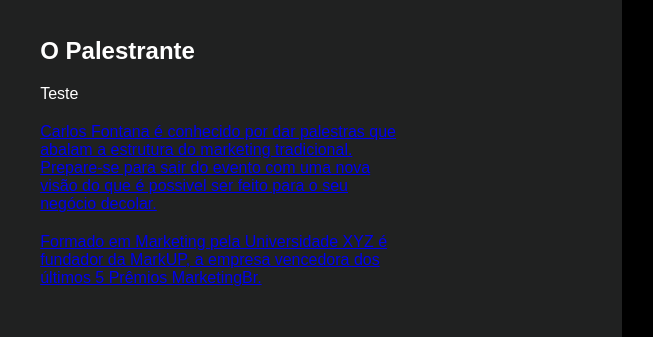
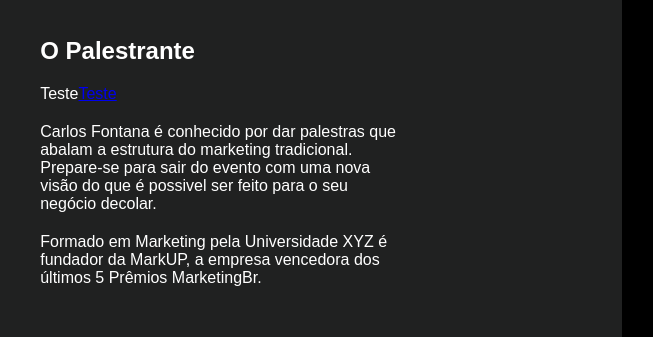
Before and after one commit to leandrovona/leandrovona.github.io, a plain HTML site: page index.html in a window 1280 px wide. Shown: the part 524-861 px from the top of the page, 518-1171 px from the left. Drawn offline with Linux system fonts and the light colour scheme.

Commit message:
Update index.html

```diff
--- a/index.html
+++ b/index.html
@@ -45,7 +45,7 @@
             <div class="description">
                 <h3>O Palestrante</h3>
 
-                <p>Teste<a href="./teste/teste2.html"Teste</a>
+                <p>Teste<a href="./teste/teste2.html">Teste</a>
                 </p>
 
                 <p>Carlos Fontana é conhecido por dar palestras que abalam a estrutura do marketing tradicional.
```
